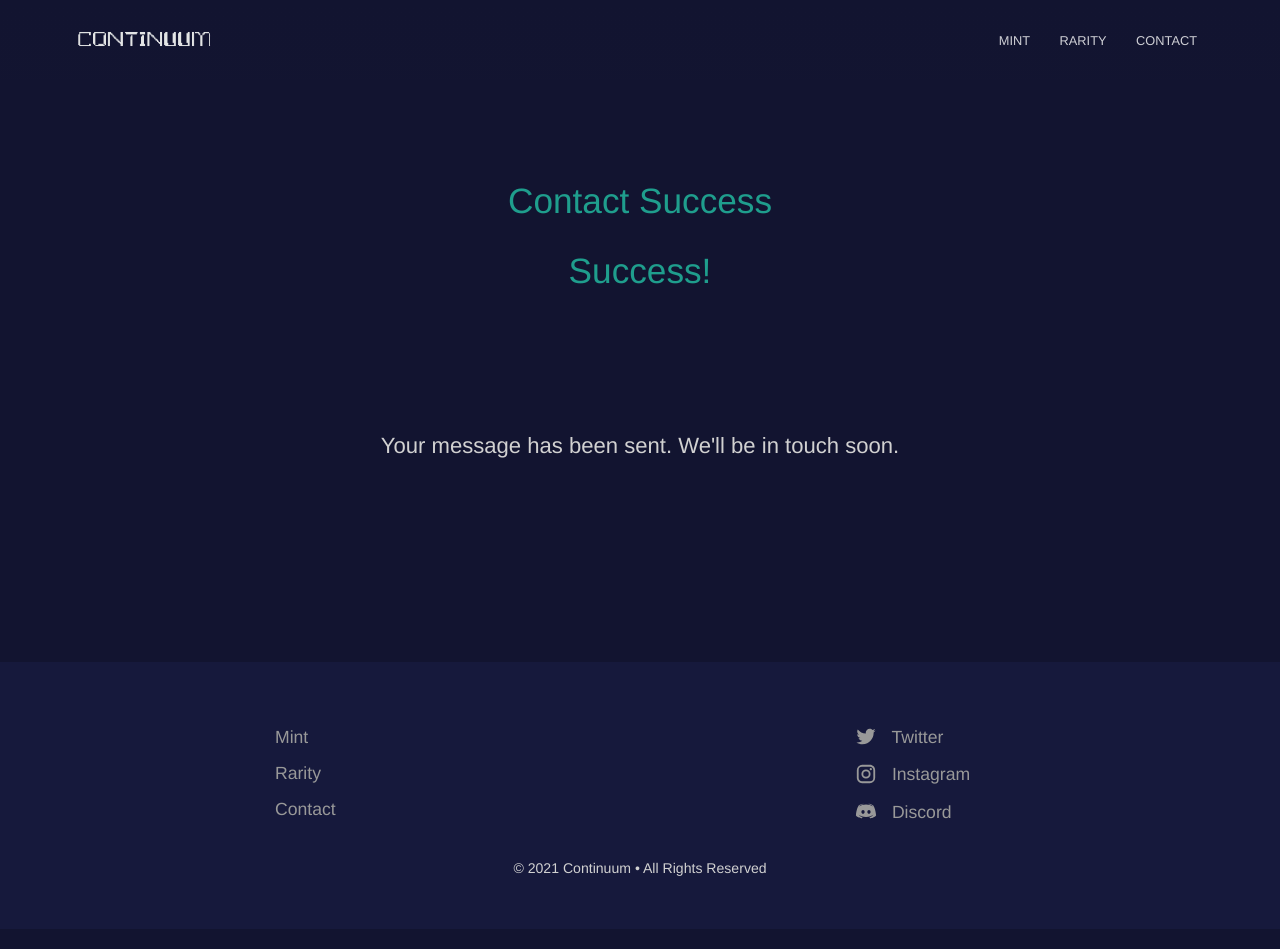
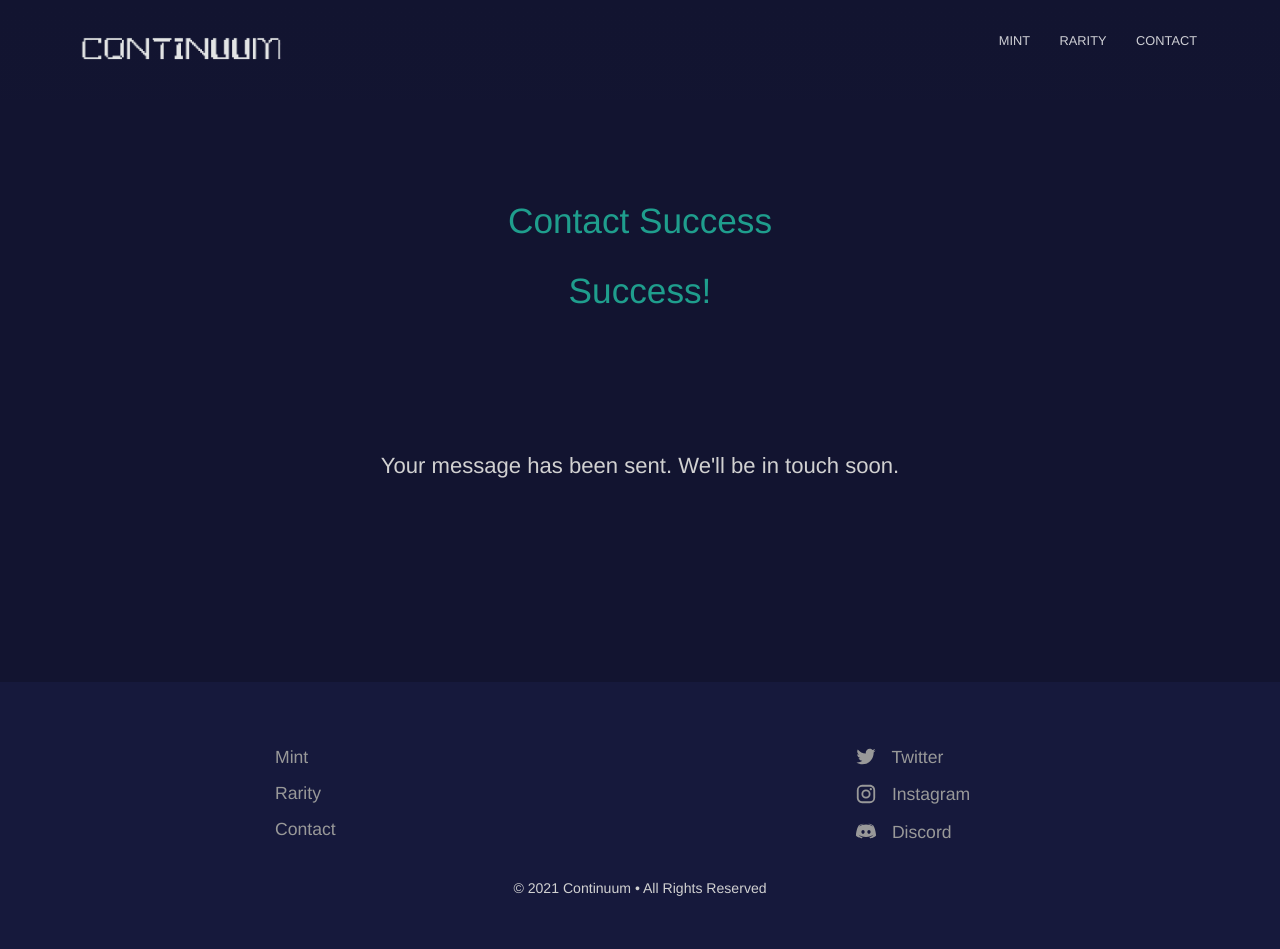
Before and after one commit to Temperedfire/continuum, a Jekyll site: the page built from contact-success.html, in a window 1280 px wide. Built offline with Jekyll 4.4.1, drawn with Linux system fonts in a browser that asks for light colours.

Commit message:
default.html Update

```diff
--- a/_layouts/default.html
+++ b/_layouts/default.html
@@ -23,7 +23,7 @@
 	<body>
 		<header>
 			<div class="container">
-				<div class="company-name"><a href="{{ site.baseurl }}/"><img src="{{ site.baseurl }}/images/ContinuumFullLogo.png" alt="Continuum Logo" width="105" height="40" /></a></div>
+				<div class="company-name"><a href="{{ site.baseurl }}/"><img src="{{ site.baseurl }}/images/ContinuumFullLogo.png" alt="Continuum Logo" width="125" height="60" /></a></div>
 				{% include navigation.html %}
 			</div>
 		</header>
```
